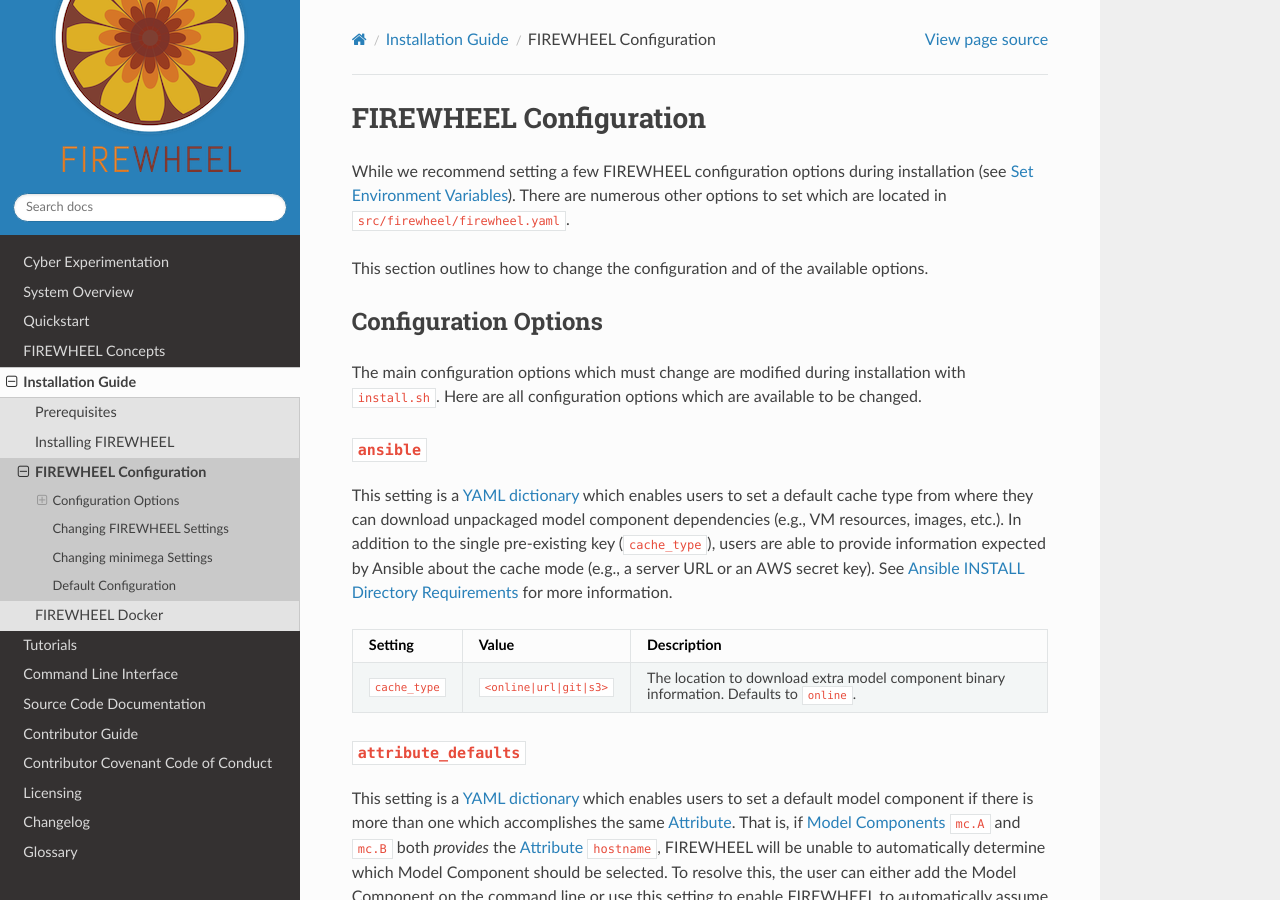
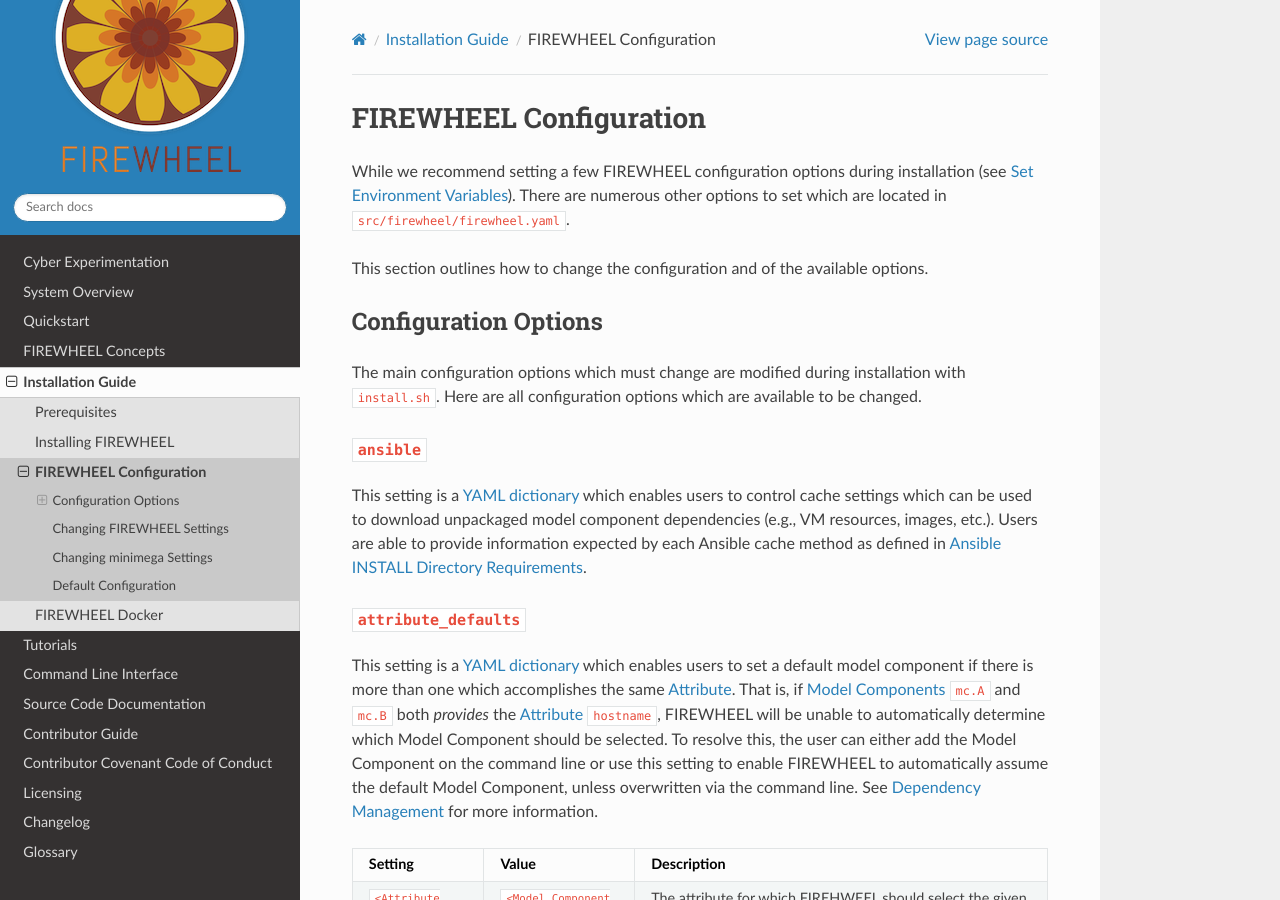
Before and after one commit to sdelliot/firewheel, a Sphinx documentation site: the page built from docs/source/install/configuration.rst, in a window 1280 px wide and 900 px high. Built offline with Sphinx 7.4.7 and the Read the Docs theme 3.1.0, drawn with Linux system fonts in a browser that asks for light colours; pages that are not in the unit, such as notebooks, are missing from menus; the version number could not be read and is left out.

Commit message:
Adjust the configuration and documentation to the new structure.

```diff
--- a/docs/source/install/configuration.rst
+++ b/docs/source/install/configuration.rst
@@ -20,18 +20,8 @@
 
 ``ansible``
 ===========
-This setting is a `YAML dictionary <https://docs.ansible.com/ansible/latest/reference_appendices/YAMLSyntax.html#yaml-basics>`_ which enables users to set a default cache type from where they can download unpackaged model component dependencies (e.g., VM resources, images, etc.).
-In addition to the single pre-existing key (``cache_type``), users are able to provide information expected by Ansible about the cache mode (e.g., a server URL or an AWS secret key).
-See :ref:`mc_install_ansible` for more information.
-
-.. table::
-
-    +--------------+-----------------------+------------------------------------------------------------------------------------------+
-    | Setting      |        Value          |                                    Description                                           |
-    +==============+=======================+==========================================================================================+
-    |``cache_type``|``<online|url|git|s3>``|The location to download extra model component binary information. Defaults to ``online``.|
-    +--------------+-----------------------+------------------------------------------------------------------------------------------+
-
+This setting is a `YAML dictionary <https://docs.ansible.com/ansible/latest/reference_appendices/YAMLSyntax.html#yaml-basics>`_ which enables users to control cache settings which can be used to download unpackaged model component dependencies (e.g., VM resources, images, etc.).
+Users are able to provide information expected by each Ansible cache method as defined in :ref:`mc_install_ansible`.
 
 .. _config_attribute_defaults:
 
--- a/src/firewheel/config/config-template.yaml
+++ b/src/firewheel/config/config-template.yaml
@@ -1,5 +1,4 @@
-ansible:
-    cache_type: online
+ansible: {}
 attribute_defaults: {}
 cli:
     cache_dir: fw_cli
```
